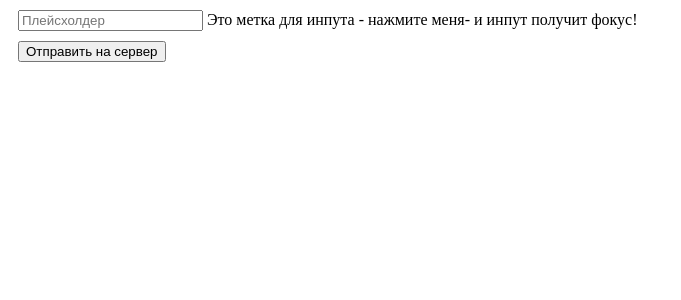
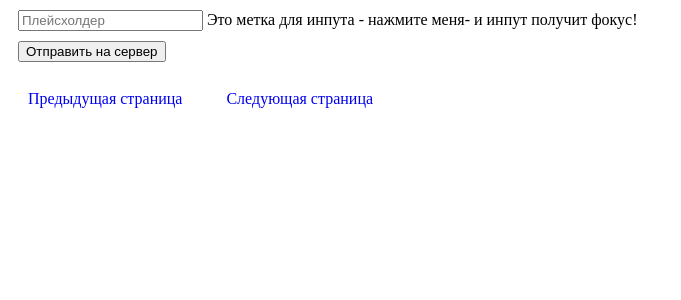
Before and after one commit to shylosa/lesson-902, a PHP site: page /exercise-2.html in a window 1280 px wide. Shown: the top 300 px of the page, without its empty margins (0-681 px from the left). Run offline with PHP 8.4, Linux system fonts and the light colour scheme.

Commit message:
Домашнее задание ном. 3

```diff
--- a/exercise-1.html
+++ b/exercise-1.html
@@ -47,7 +47,8 @@
             <button id = "Button">Кнопка через тег Button</button>
         </div>
 
-    </form>
+    </form><br>
+    <a href = "exercise-2.html" class="custom-links">Следующая страница</a>
 
 </body>
 
--- a/exercise-2.html
+++ b/exercise-2.html
@@ -21,8 +21,9 @@
             <input for = "placeholder" type = "submit" value="Отправить на сервер">
         </div>
 
-    </form>
-
+    </form><br>
+    <a href = "exercise-1.html" class="custom-links">Предыдущая страница</a>
+    <a href = "exercise-3.html" class="custom-links">Следующая страница</a>
 </body>
 
 </html>
--- a/exercise-3.html
+++ b/exercise-3.html
@@ -49,8 +49,10 @@
             <input for = "container" type = "submit" value="Отправить на сервер">
         </div>
 
-    </form>
+    </form><br>
 
+    <a href = "exercise-2.html" class="custom-links">Предыдущая страница</a>
+    <a href = "exercise-4.html" class="custom-links">Следующая страница</a>
 </body>
 
 </html>
--- a/exercise-34.html
+++ b/exercise-34.html
@@ -46,7 +46,10 @@
                 написанные на языке <span class="bold-text">JavaScript</span>. Они чаще всего
                 используются для того, чтобы сделать страницу более удобной и красивой.</li>
         </ul>
-    </form>
+    </form><br>
+
+    <a href = "exercise-4.html" class="custom-links">Предыдущая страница</a>
+    <a href = "exercise-1.html" class="custom-links">Первая страница</a>
 
 </body>
 
--- a/exercise-4.html
+++ b/exercise-4.html
@@ -44,7 +44,10 @@
 
         <input type = "submit" value="Отправить на сервер">
 
-    </form>
+    </form><br>
+
+    <a href = "exercise-3.html" class="custom-links">Предыдущая страница</a>
+    <a href = "exercise-34.html" class="custom-links">Следующая страница</a>
 
 </body>
 
--- a/rules.css
+++ b/rules.css
@@ -43,3 +43,8 @@ h2 {
     font-family: 'Roboto', sans-serif;
     font-size: 100%;
 }
+
+.custom-links{
+    text-decoration: none;
+    margin: 20px;
+}
```
